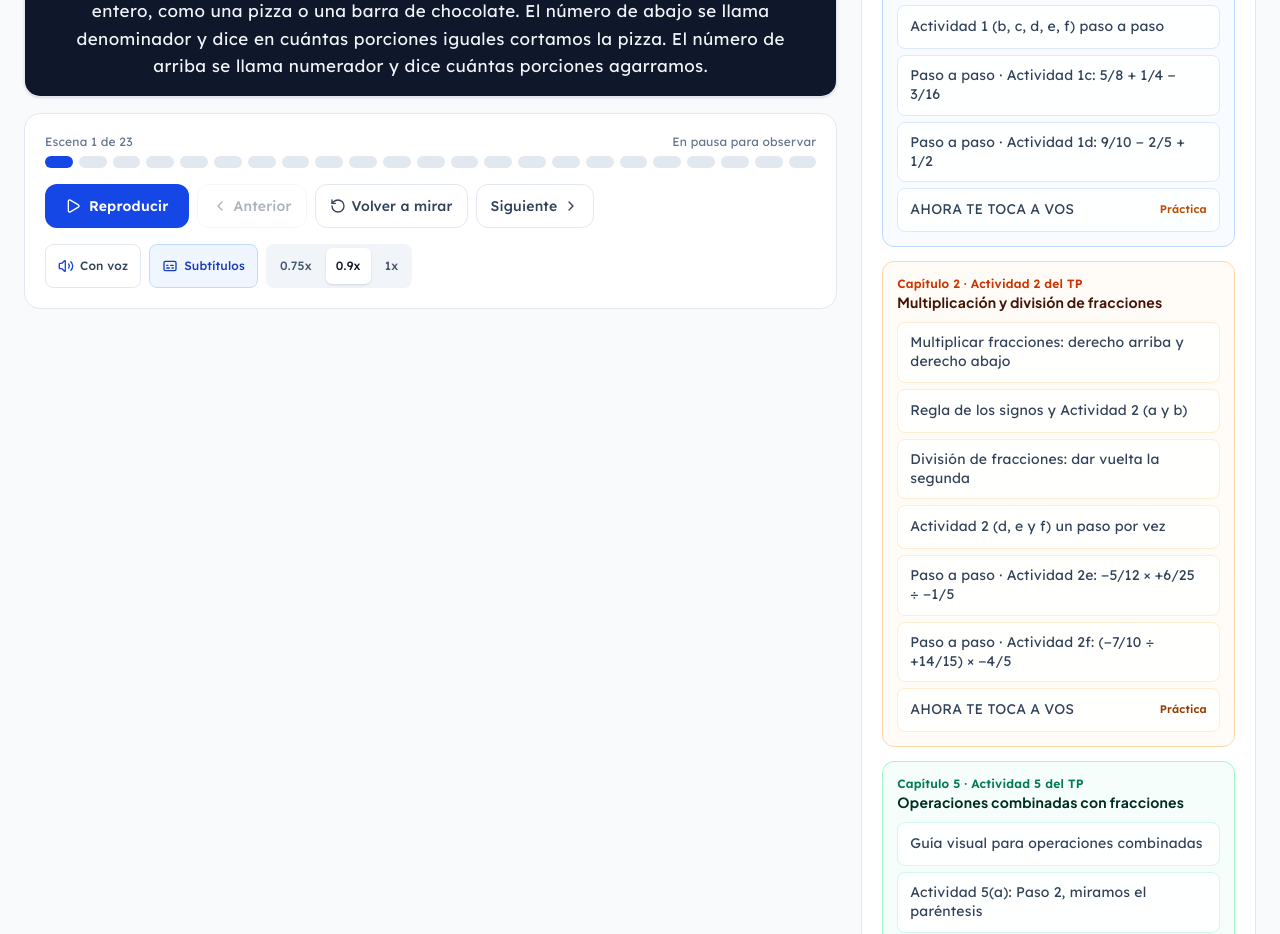
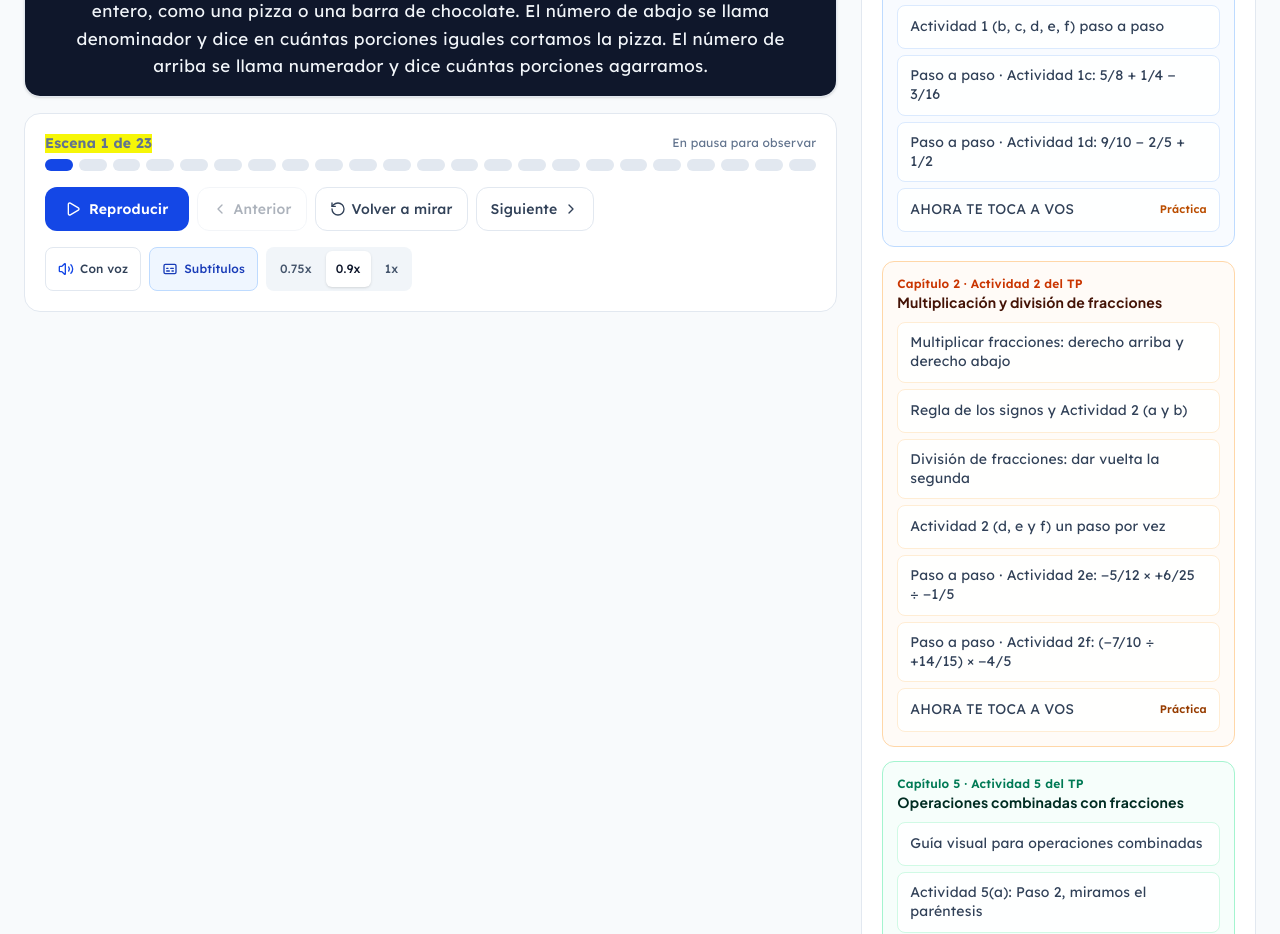
Before and after one commit to chilecitolr/Matematica-para-Lucia, a React (Vite) app: page / in a window 1280 px wide. Shown: the part 960-1894 px from the top of the page. Built offline with nearby package versions, Linux system fonts and the light colour scheme.

Commit message:
style: update scene counter visual styling
Apply high-visibility yellow highlighting and adjust font size for the scene counter to improve readability for the student.

```diff
--- a/src/App.tsx
+++ b/src/App.tsx
@@ -370,7 +370,7 @@ export default function App() {
               {/* Interactive Scene Progress Scrubber */}
               <div className="space-y-1.5">
                 <div className="flex items-center justify-between text-xs text-slate-500">
-                  <span>
+                  <span className="border-[#faf406] bg-[#f6f607] text-[14px] font-bold">
                     Escena {sceneIndex + 1} de {flatScenes.length}
                   </span>
                   <span>
```
